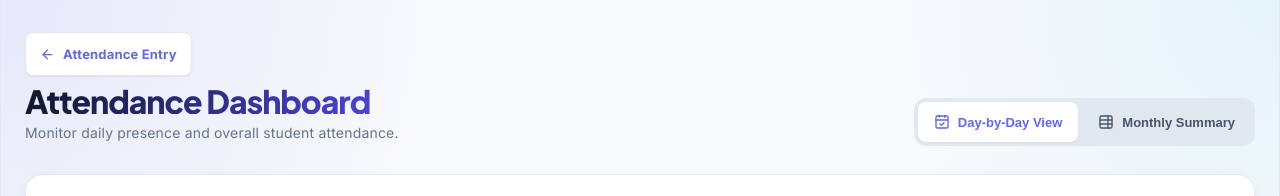
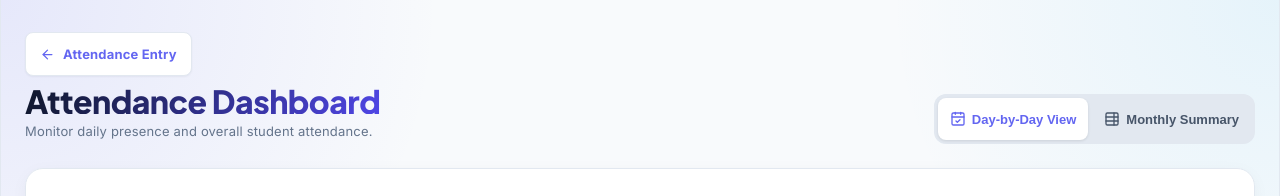
Before and after one commit to harimaxdp-blip/student_detials, a React (Vite) app: page /ad in a window 1280 px wide. Shown: the top 196 px of the page. Built offline with nearby package versions, Linux system fonts and the light colour scheme; no server answers; the database is empty.

Commit message:
Updated project

```diff
--- a/src/components/AttendanceDashboard.css
+++ b/src/components/AttendanceDashboard.css
@@ -1213,3 +1213,104 @@ th.sticky-col {
     grid-template-columns: 1fr;
   }
 }
+/* =====================================================
+   HEADER & TOP CONTROLS (FIXED)
+   ===================================================== */
+
+.ad-header {
+  max-width: 1500px;
+  margin: 0 auto 24px;
+  display: flex;
+  flex-direction: column; /* Stacks naturally on mobile */
+  align-items: stretch;
+  gap: 16px;
+}
+
+@media (min-width: 769px) {
+  .ad-header {
+    flex-direction: row;
+    align-items: flex-end;
+    justify-content: space-between;
+  }
+}
+
+.ad-back {
+  display: inline-flex;
+  align-items: center;
+  gap: 8px;
+  text-decoration: none;
+  color: var(--ad-primary);
+  font-size: 13px;
+  font-weight: 700;
+  padding: 8px 14px;
+  background: var(--ad-surface);
+  border: 1px solid var(--ad-border);
+  border-radius: var(--ad-radius-sm);
+  box-shadow: var(--ad-shadow-sm);
+  transition: all 0.2s ease;
+  width: fit-content;
+}
+
+.ad-header h1 {
+  margin: 12px 0 4px;
+  font-family: "Plus Jakarta Sans", sans-serif;
+  font-size: clamp(22px, 5vw, 32px); /* Responsive title sizing */
+  font-weight: 800;
+  letter-spacing: -0.5px;
+  background: linear-gradient(120deg, #0f172a, #4f46e5);
+  -webkit-background-clip: text;
+  background-clip: text;
+  color: transparent;
+}
+
+.ad-header p {
+  margin: 0;
+  color: var(--ad-muted);
+  font-size: 13px;
+}
+
+/* View Mode Switcher - 100% visible & thumb-friendly */
+.ad-view-toggle {
+  display: flex;
+  width: 100%;
+  background: #e2e8f0;
+  padding: 4px;
+  border-radius: var(--ad-radius-md);
+  gap: 4px;
+}
+
+@media (min-width: 769px) {
+  .ad-view-toggle {
+    width: auto;
+    display: inline-flex;
+  }
+}
+
+.ad-view-toggle button {
+  flex: 1; /* Equal width tabs on mobile */
+  display: inline-flex;
+  align-items: center;
+  justify-content: center;
+  gap: 6px;
+  border: none;
+  background: transparent;
+  padding: 10px 12px;
+  border-radius: var(--ad-radius-sm);
+  font-size: 13px;
+  font-weight: 700;
+  color: var(--ad-text-secondary);
+  cursor: pointer;
+  white-space: nowrap;
+  transition: all 0.2s ease;
+  min-height: 42px; /* iOS/Android touch target */
+}
+
+.ad-view-toggle button svg {
+  flex-shrink: 0;
+}
+
+.ad-view-toggle button.active {
+  background: #ffffff;
+  color: var(--ad-primary);
+  box-shadow: 0 1px 3px rgba(0, 0, 0, 0.1);
+}
```
